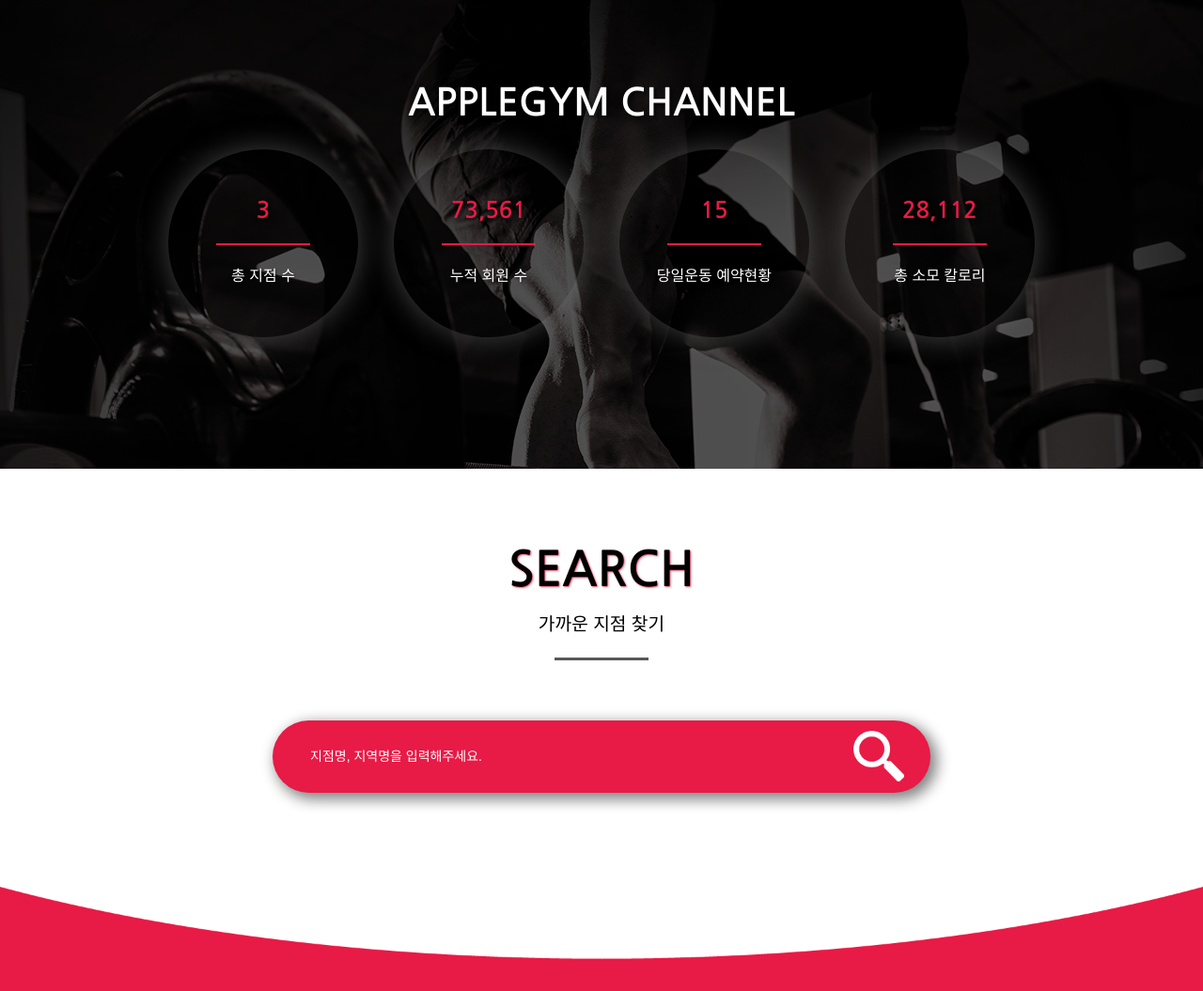
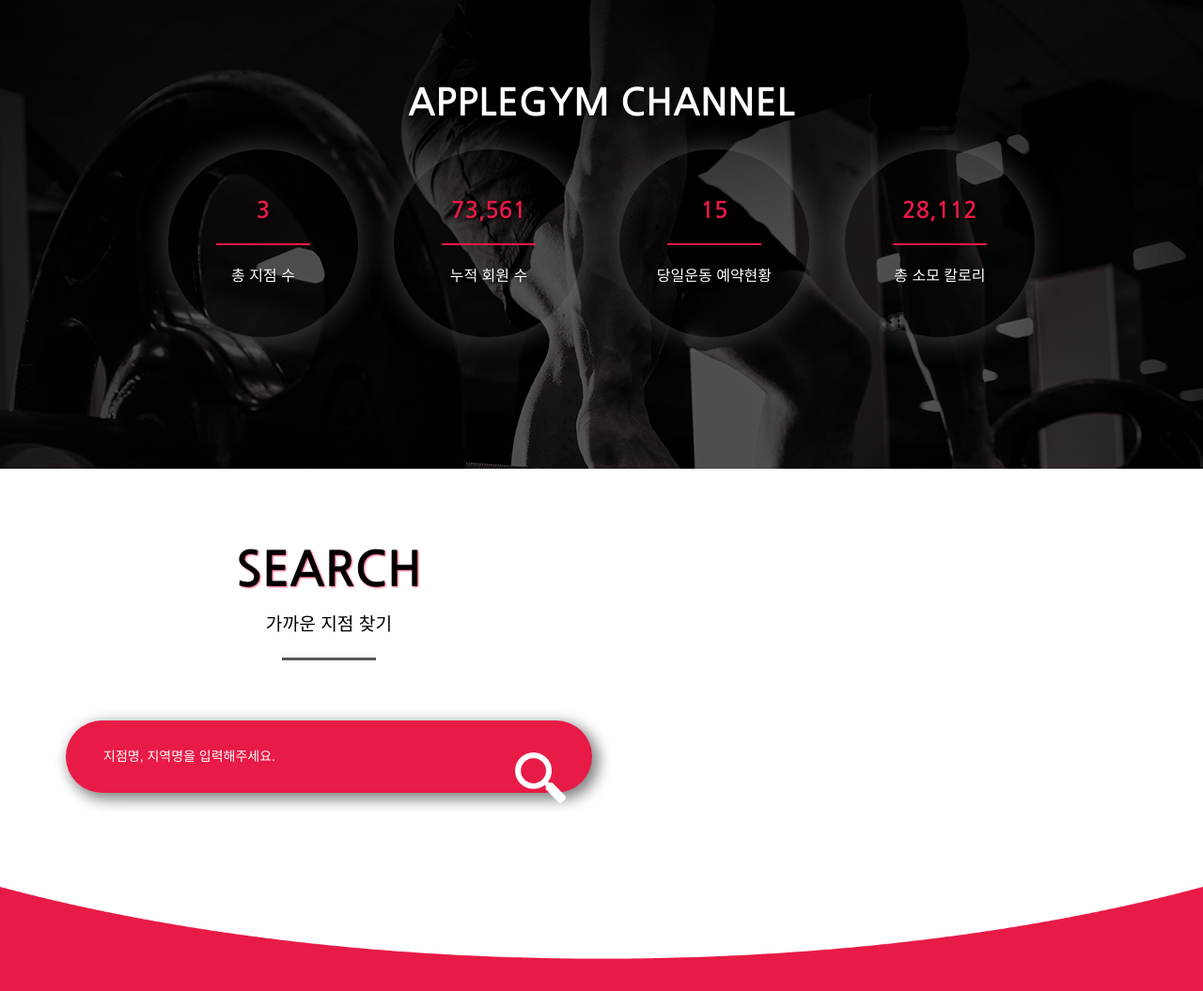
Before and after one commit to meijjing/applegym_renewal, a PHP site: page / in a window 1280 px wide. Shown: the part 3089-4144 px from the top of the page at 94% size. Run offline with PHP 8.4, Linux system fonts and the light colour scheme; some libraries are stand-ins or nearby versions.

Commit message:
max-width 조정

```diff
--- a/css/admin_css/admin_header.css
+++ b/css/admin_css/admin_header.css
@@ -142,6 +142,10 @@ header {
 
 
 
+
+
+
+
 /* 태블릿용 CSS */
 @media all and (min-width: 768px) {
 
--- a/css/index.css
+++ b/css/index.css
@@ -843,6 +843,7 @@ body {
 /* 검색 영역 CSS */
 .search-section {
   width: 100%;
+  max-width: 700px;
   padding: 40px 0 60px 0;
   box-sizing: border-box;
   text-align: center;
@@ -902,7 +903,7 @@ body {
   text-indent: -9999px;
 
   position: absolute;
-  top: 0px;
+  top: 23px;
   right: 0px;
   cursor: pointer;
 }
```
